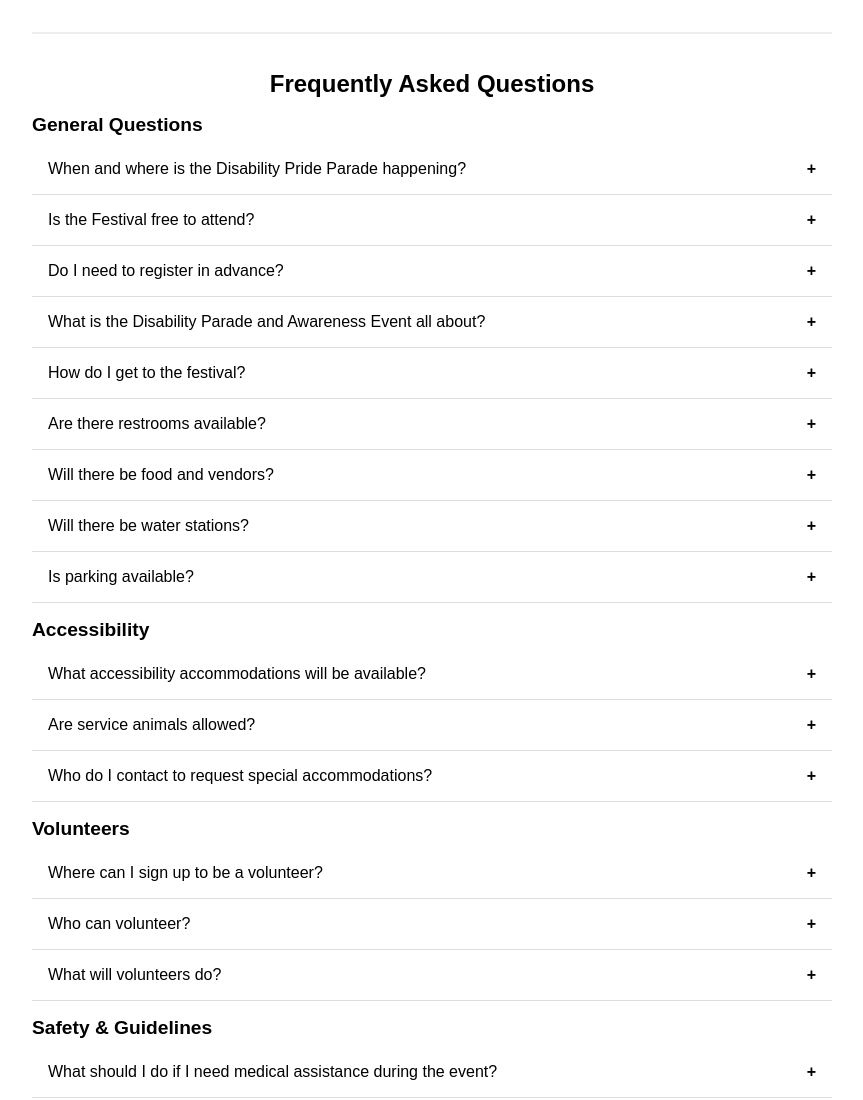
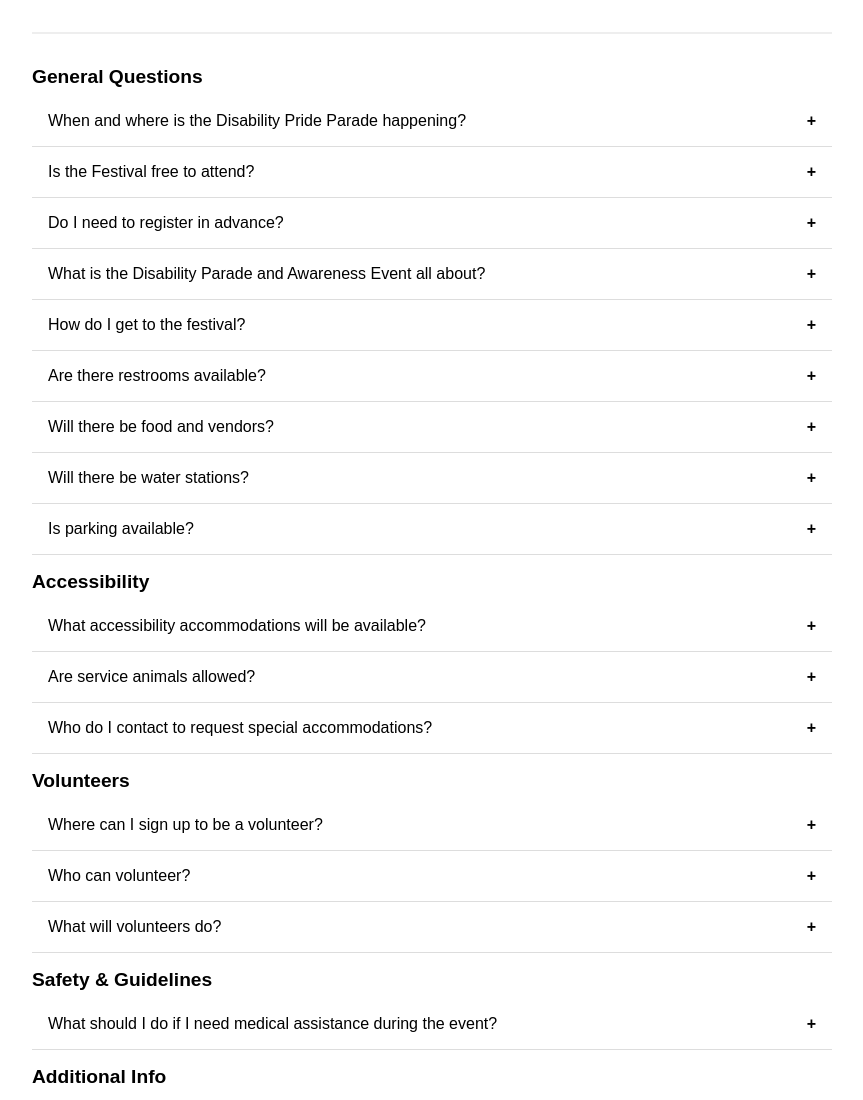
Before and after one commit to anairb227171-web/faq-widget, a plain HTML site: page index.html in a window 1280 px wide. Shown: the top 1100 px of the page, without its empty margins (208-1071 px from the left). Drawn offline with Linux system fonts and the light colour scheme.

Commit message:
Update index.html

```diff
--- a/index.html
+++ b/index.html
@@ -62,7 +62,7 @@
 </head>
 <body>
   <div class="faq-container">
-    <h2>Frequently Asked Questions</h2>
+   <!-- <h2>Frequently Asked Questions</h2> -->
 
     <!-- General Questions -->
     <div class="faq-category">
```
